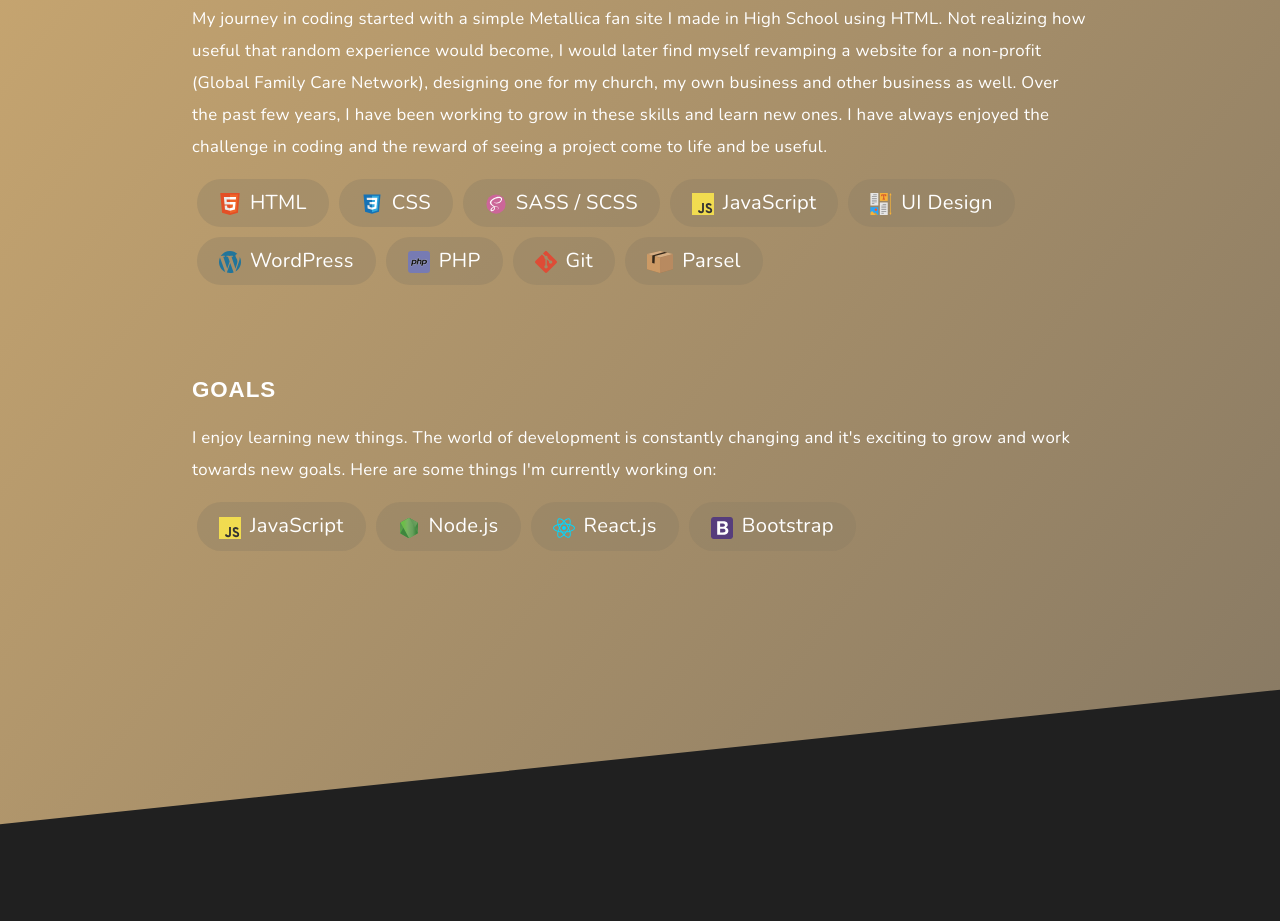
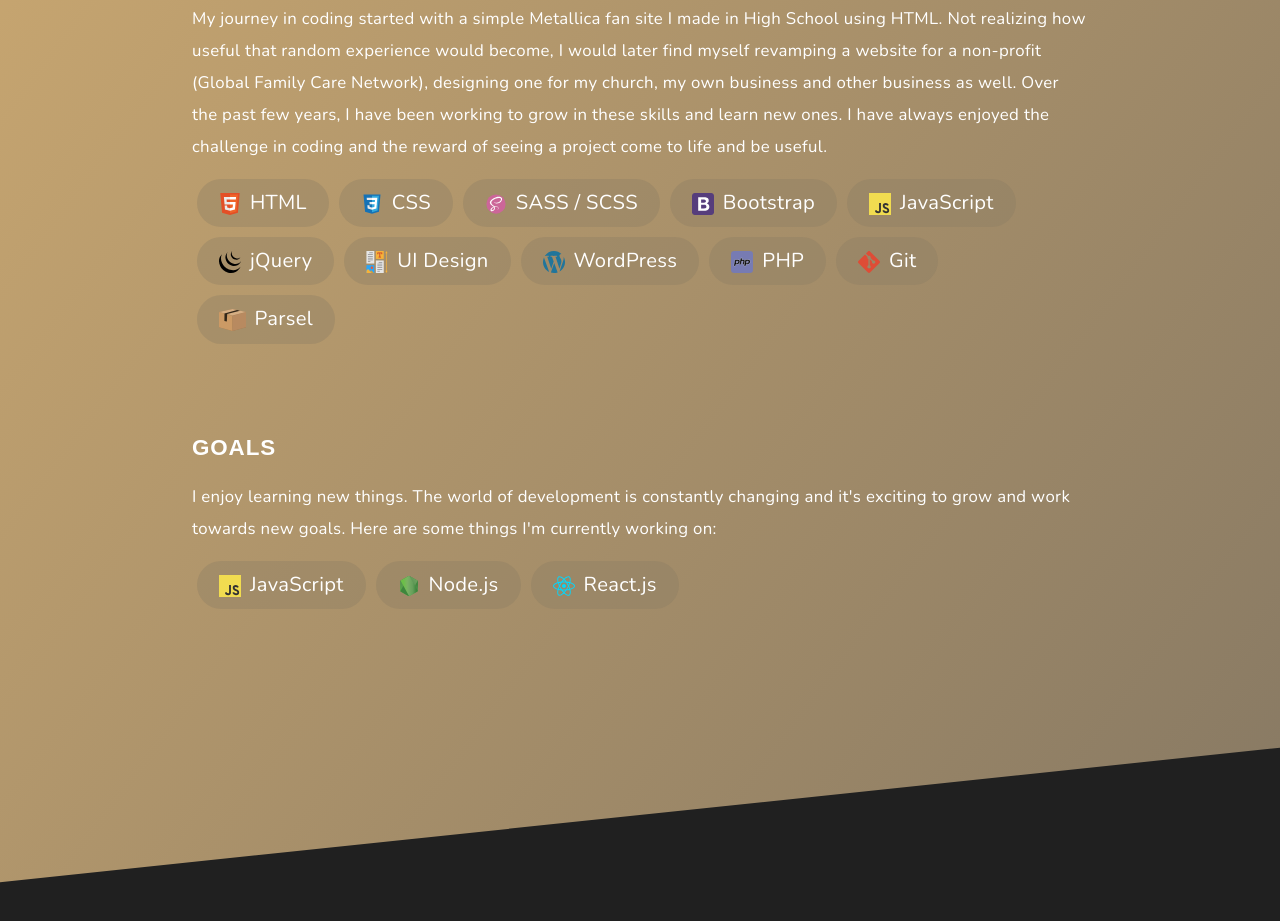
Before and after one commit to thezier/thezier.github.io, a plain HTML site: page index.html in a window 1280 px wide. Shown: the part 1517-2438 px from the top of the page. Drawn offline with nearby package versions, Linux system fonts and the light colour scheme; no server answers.

Commit message:
Added new code knowledge

```diff
--- a/index.html
+++ b/index.html
@@ -103,7 +103,9 @@
               <li><img src="img/html-5.svg" /> HTML</li>
               <li><img src="img/css.svg" /> CSS</li>
               <li><img src="img/scss.svg" /> SASS / SCSS</li>
+              <li><img src="img/bootstrap.svg" /> Bootstrap</li>
               <li><img src="img/js.svg" /> JavaScript</li>
+              <li><img src="img/jquery.svg" /> jQuery</li>
               <li><img src="img/web-designsvg.svg" /> UI Design</li>
               <li><img src="img/wordpress.svg" /> WordPress</li>
               <li><img src="img/php.svg" /> PHP</li>
@@ -125,7 +127,6 @@
               <li><img src="img/js.svg" /> JavaScript</li>
               <li><img src="img/node.svg" /> Node.js</li>
               <li><img src="img/react.svg" /> React.js</li>
-              <li><img src="img/bootstrap.svg" /> Bootstrap</li>
             </ul>
           </div>
         </div>
```
Also changed, not shown: img/jquery.svg (added).
